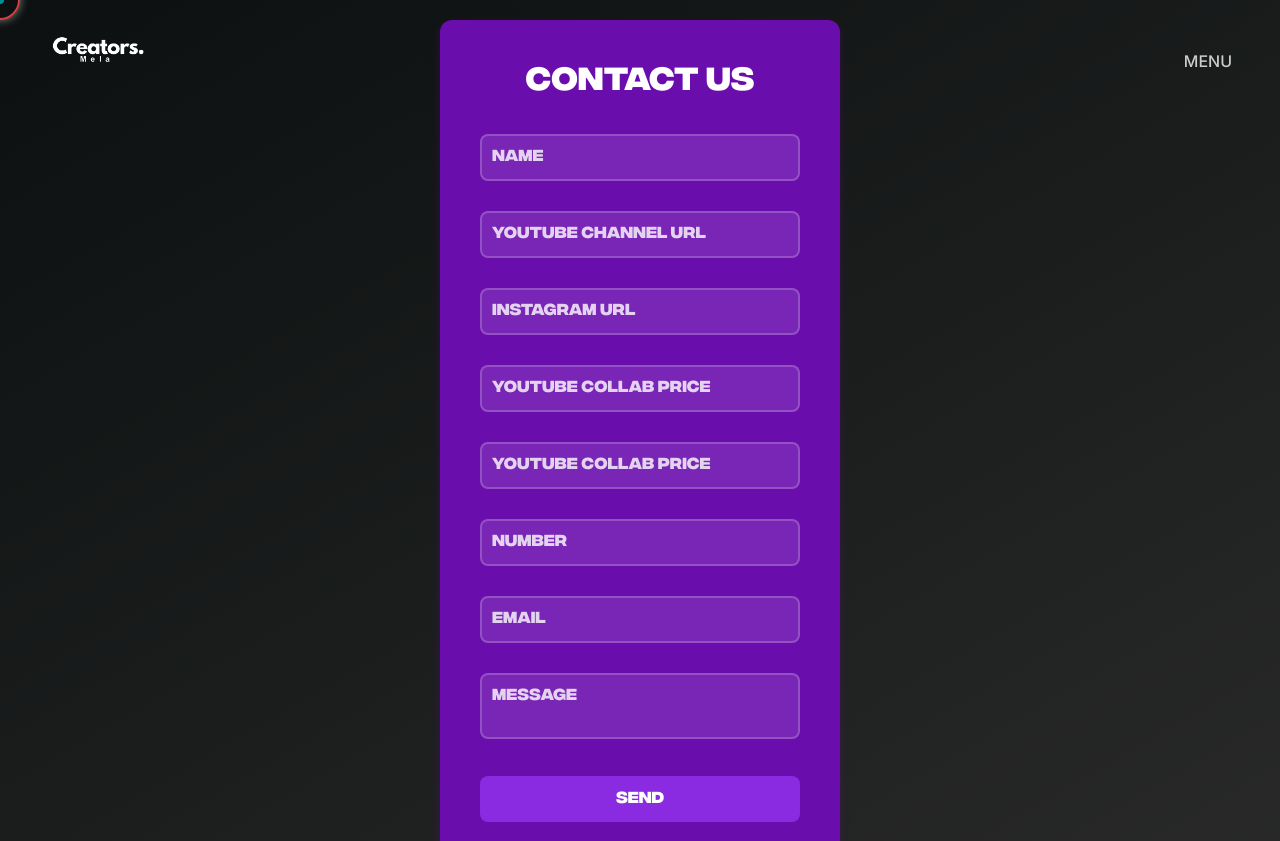
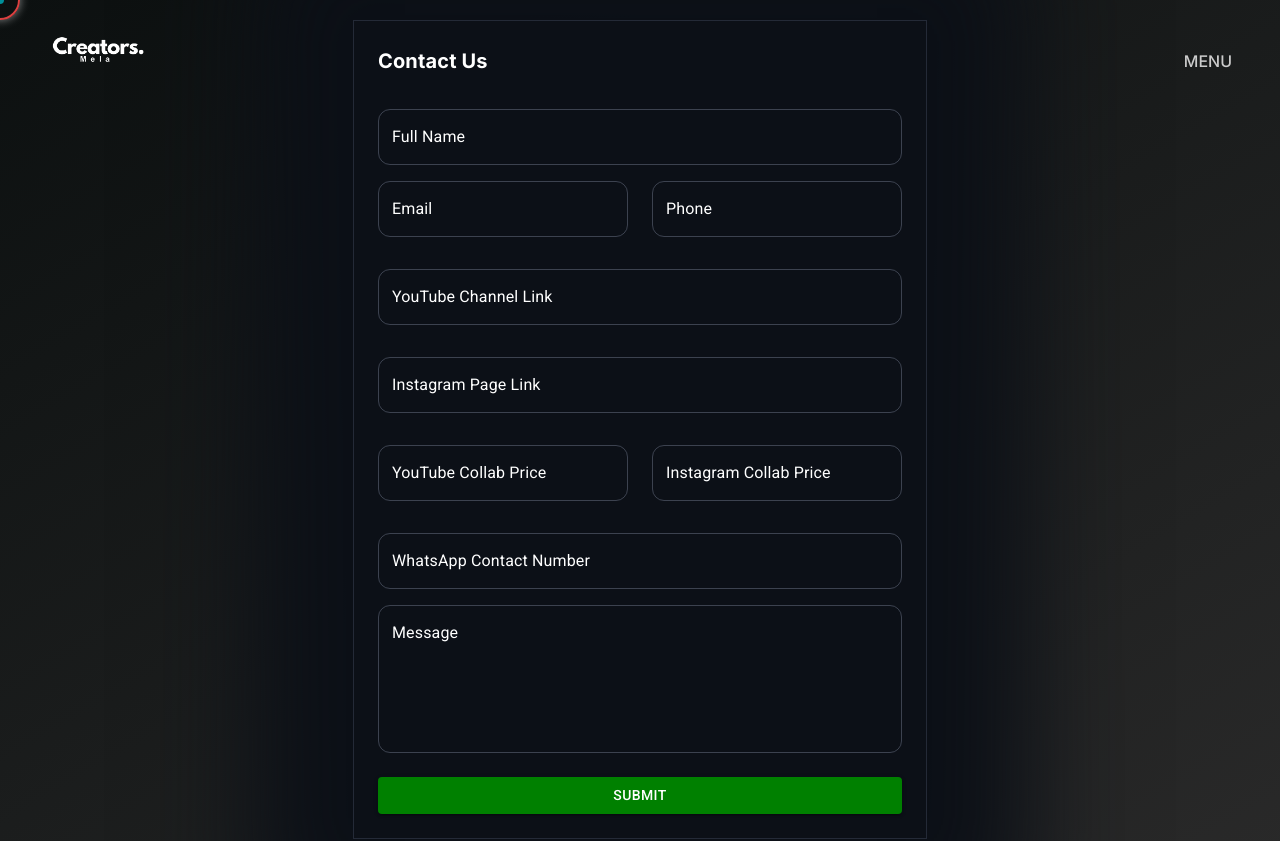
Before and after one commit to harsh-jsx/creatorsMelaa, a React (Vite) app: page /influencer-contact in a window 1280 px wide. Shown: the top 841 px of the page. Built offline with nearby package versions, Linux system fonts and the light colour scheme.

Commit message:
Changed influencer-contact page

```diff
--- a/src/Components/Testimonials/Testimonials.jsx
+++ b/src/Components/Testimonials/Testimonials.jsx
@@ -50,7 +50,7 @@ const Carousel = () => {
 
   return (
     <>
-      <div className="carousel-container" ref={testimonialRef}>
+      <div className="carouseal-container" ref={testimonialRef}>
         <button className="carousel-button prev" onClick={prevTestimonial}>
           <svg
             fill="#ffffff"
--- a/src/Pages/InfluencerForm/Influencer-form.css
+++ b/src/Pages/InfluencerForm/Influencer-form.css
@@ -1,95 +1,21 @@
-/* .contact-form-container {
+.contact-form-container {
   display: flex;
   justify-content: center;
   align-items: center;
   min-height: 100vh;
-  background: #000;
+  background: linear-gradient(
+    150deg,
+    rgba(12, 16, 16, 1) 0%,
+    rgb(41, 41, 41) 100%
+  );
   padding: 20px;
-  box-sizing: border-box;
-} */
-
-.contact-form {
-  background: #6a0dad;
-  padding: 40px;
-  border-radius: 12px;
-  box-shadow: 0 4px 8px rgba(106, 13, 173, 0.3);
-  width: 100%;
-  max-width: 400px;
-  text-align: center;
-  box-sizing: border-box;
-  transition: transform 0.3s, box-shadow 0.3s;
-}
-
-.contact-form:hover {
-  transform: translateY(-5px);
-  box-shadow: 0 8px 16px rgba(106, 13, 173, 0.4);
-}
-
-.contact-form h2 {
-  margin-bottom: 30px;
-  color: #fff;
-  font-size: 32px;
-}
-
-.input-group {
-  position: relative;
-  margin-bottom: 30px;
-}
-
-.input-group input,
-.input-group textarea {
-  width: 100%;
-  padding: 12px;
-  background: rgba(255, 255, 255, 0.1);
-  border: 2px solid rgba(255, 255, 255, 0.2);
-  border-radius: 8px;
-  color: #fff;
-  outline: none;
-  resize: none;
-  box-sizing: border-box;
-  transition: all 0.3s;
-}
-
-.input-group input:focus,
-.input-group textarea:focus {
-  border-color: #8a2be2;
-  background: rgba(255, 255, 255, 0.15);
-}
-
-.input-group label {
-  position: absolute;
-  left: 12px;
-  top: 12px;
-  color: rgba(255, 255, 255, 0.8);
-  pointer-events: none;
-  transition: 0.3s;
-}
-
-.input-group input:focus ~ label,
-.input-group input:valid ~ label,
-.input-group textarea:focus ~ label,
-.input-group textarea:valid ~ label {
-  top: -20px;
-  left: 0;
-  color: #fff;
-  font-size: 12px;
-}
-
-.input-group-button {
-  background: #8a2be2;
-  border: none;
-  padding: 12px 24px;
-  border-radius: 8px;
-  color: #fff;
-  font-size: 16px;
-  cursor: pointer;
-  transition: all 0.3s;
-  width: 100%;
   box-sizing: border-box;
 }
 
-.input-group-button:hover {
-  background: #9b4deb;
-  transform: translateY(-2px);
-  box-shadow: 0 4px 12px rgba(138, 43, 226, 0.4);
+@media (max-width: 768px) {
+  .contact-form {
+    padding: 40px;
+    margin-top: 80px;
+    max-width: 90%;
+  }
 }
--- a/src/Pages/InfluencerForm/Influencer-form.jsx
+++ b/src/Pages/InfluencerForm/Influencer-form.jsx
@@ -1,48 +1,162 @@
 import React from "react";
 import "./Influencer-form.css";
+import Box from "@mui/material/Box";
+import Stack from "@mui/material/Stack";
+import Button from "@mui/material/Button";
+import Typography from "@mui/material/Typography";
+import TextField from "@mui/material/TextField";
+
 const ContactForm = () => {
   return (
     <>
       <div className="contact-form-container">
-        <form className="contact-form">
-          <h2>Contact Us</h2>
-          <div className="input-group">
-            <input type="text" required />
-            <label>Name</label>
-          </div>
-          <div className="input-group">
-            <input type="text" required />
-            <label>Youtube Channel URL</label>
-          </div>
-          <div className="input-group">
-            <input type="text" required />
-            <label>Instagram URL</label>
-          </div>
-          <div className="input-group">
-            <input type="text" required />
-            <label>Youtube Collab Price</label>
-          </div>
-          <div className="input-group">
-            <input type="text" required />
-            <label>Youtube Collab Price</label>
-          </div>
+        <Box
+          component="form"
+          sx={{
+            background: "#0C1017",
+            p: 3,
+            border: "1px solid #242A37",
+            boxShadow: "0px 0px 100px 100px #0C1017",
+          }}
+        >
+          <Typography
+            variant="h6"
+            sx={{
+              color: "#fff",
+              fontWeight: "bold",
+              fontFamily: '"Inter", sans-serif',
+              mb: 4,
+            }}
+          >
+            Contact Us
+          </Typography>
+          <TextField
+            variant="outlined"
+            label="Full Name"
+            type="text"
+            fullWidth
+            sx={{
+              input: { color: "#fff" },
+              label: { color: "#fff" },
+            }}
+          />
 
-          <div className="input-group">
-            <input type="tel" required />
-            <label>Number</label>
-          </div>
-          <div className="input-group">
-            <input type="email" required />
-            <label>Email</label>
-          </div>
-          <div className="input-group">
-            <textarea required></textarea>
-            <label>Message</label>
-          </div>
-          <button className="input-group-button" type="submit">
-            Send
-          </button>
-        </form>
+          <Stack direction="row" spacing={3} sx={{ marginY: 2 }}>
+            <TextField
+              variant="outlined"
+              label="Email"
+              type="email"
+              sx={{
+                input: { color: "#fff" },
+                width: 250,
+                label: { color: "#fff" },
+              }}
+            />
+            <TextField
+              variant="outlined"
+              label="Phone"
+              type="number"
+              sx={{
+                input: { color: "#fff" },
+                width: 250,
+                label: { color: "#fff" },
+              }}
+            />
+          </Stack>
+
+          <TextField
+            variant="outlined"
+            label="YouTube Channel Link"
+            type="url"
+            fullWidth
+            sx={{
+              input: { color: "#fff" },
+              label: { color: "#fff" },
+              marginY: 2,
+            }}
+          />
+
+          <TextField
+            variant="outlined"
+            label="Instagram Page Link"
+            type="url"
+            fullWidth
+            sx={{
+              input: { color: "#fff" },
+              label: { color: "#fff" },
+              marginY: 2,
+            }}
+          />
+
+          <Stack direction="row" spacing={3} sx={{ marginY: 2 }}>
+            <TextField
+              variant="outlined"
+              label="YouTube Collab Price"
+              type="number"
+              sx={{
+                input: { color: "#fff" },
+                width: 250,
+                label: { color: "#fff" },
+              }}
+            />
+            <TextField
+              variant="outlined"
+              label="Instagram Collab Price"
+              type="number"
+              sx={{
+                input: { color: "#fff" },
+                width: 250,
+                label: { color: "#fff" },
+              }}
+            />
+          </Stack>
+
+          <TextField
+            variant="outlined"
+            label="WhatsApp Contact Number"
+            type="tel"
+            fullWidth
+            sx={{
+              input: { color: "#fff" },
+              label: { color: "#fff" },
+              marginY: 2,
+            }}
+          />
+
+          <TextField
+            variant="outlined"
+            label="Message"
+            type="text"
+            fullWidth
+            multiline
+            rows={5}
+            sx={{
+              input: { color: "#fff" },
+              label: { color: "#fff" },
+            }}
+          />
+          <Box
+            component="section"
+            sx={{
+              marginTop: 3,
+              display: "flex",
+              justifyContent: "flex-end",
+              alignItems: "center",
+              gap: 2,
+            }}
+          >
+            <Button
+              variant="contained"
+              type="submit"
+              fullWidth
+              sx={{
+                background: "green",
+              }}
+            >
+              Submit
+            </Button>
+          </Box>
+        </Box>
       </div>
     </>
   );
```
